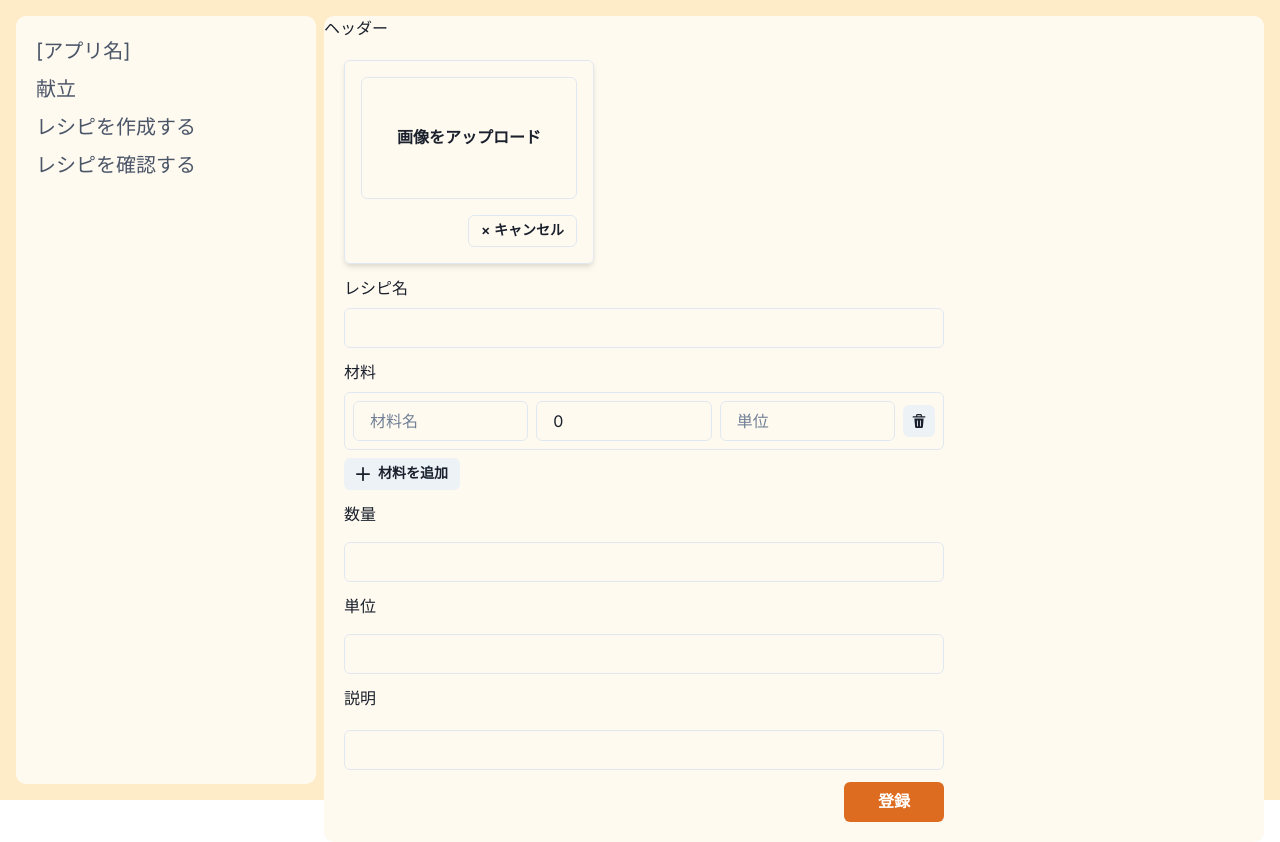
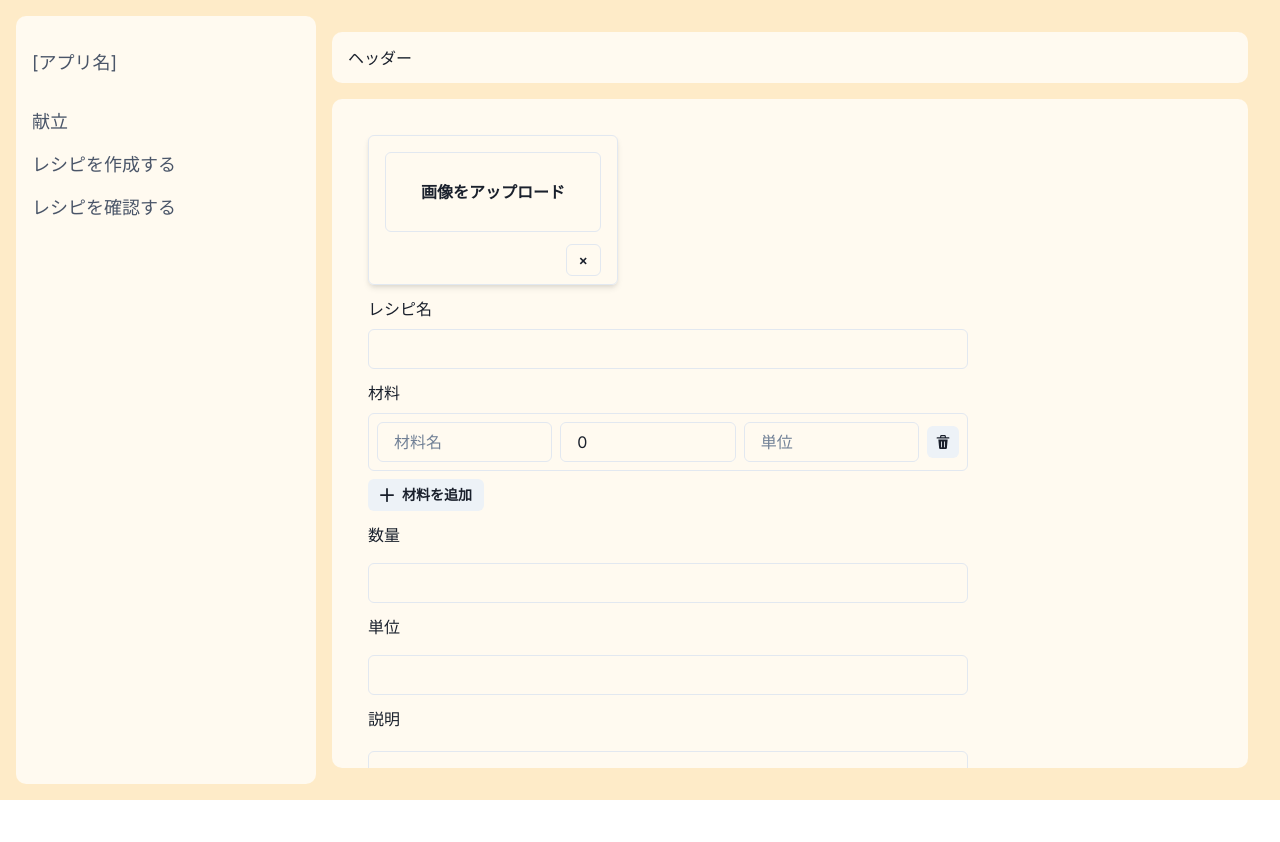
Before and after one commit to Syumai3/recipe-shopper-app, a Next.js app in the folder frontend/: page /createRecipe in a window 1280 px wide. After the commit the page ends 800 px from the top, so only its background shows below. Built offline with nearby package versions, Linux system fonts and the light colour scheme; no server answers.

Commit message:
全体的にレイアウトを整える

```diff
--- a/frontend/app/components/SendImageForm.tsx
+++ b/frontend/app/components/SendImageForm.tsx
@@ -1,4 +1,4 @@
-"use client";
+'use client';
 
 import {
   Box,
@@ -7,17 +7,17 @@ import {
   FormLabel,
   HStack,
   Image,
-} from "@chakra-ui/react";
-import React, { useRef, useState } from "react";
-import { ImageInput } from "./ImageInput";
+} from '@chakra-ui/react';
+import React, { useRef, useState } from 'react';
+import { ImageInput } from './ImageInput';
 
-const IMAGE_ID = "image";
+const IMAGE_ID = 'image';
 
 export function SendImageForm() {
   const fileInputRef = useRef<HTMLInputElement>(null);
   const [imageFile, setImageFile] = useState<File | null>(null);
-  const [fileName, setFileName] = useState("");
-  const [imageSource, setImageSource] = useState("");
+  const [fileName, setFileName] = useState('');
+  const [imageSource, setImageSource] = useState('');
 
   const selectFile = () => {
     if (!fileInputRef.current) return;
@@ -45,10 +45,10 @@ export function SendImageForm() {
 
   // キャンセルボタンを押した際の処理
   const handleClickCancelButton = () => {
-    setFileName("");
-    setImageSource("");
+    setFileName('');
+    setImageSource('');
     if (fileInputRef.current) {
-      fileInputRef.current.value = "";
+      fileInputRef.current.value = '';
     }
   };
 
@@ -58,20 +58,20 @@ export function SendImageForm() {
     <Box
       as="form"
       w="250px"
+      h="150px"
       p={4}
       borderWidth={1}
       borderRadius="md"
       boxShadow="md"
     >
-      <FormControl mb={4}>
+      <FormControl mb={3}>
         <Button
           onClick={selectFile}
           variant="outline"
           width="100%"
-          height="auto"
+          height="80px"
           aspectRatio={16 / 9}
         >
-          {" "}
           {fileName ? (
             <Image
               src={imageSource}
@@ -81,7 +81,7 @@ export function SendImageForm() {
               maxHeight="100%"
             />
           ) : (
-            "画像をアップロード"
+            '画像をアップロード'
           )}
         </Button>
         <ImageInput
@@ -94,7 +94,7 @@ export function SendImageForm() {
       {/* キャンセルボタン */}
       <HStack spacing={4} justify="flex-end">
         <Button onClick={handleClickCancelButton} variant="outline" size="sm">
-          × キャンセル
+          ×
         </Button>
       </HStack>
     </Box>
--- a/frontend/app/components/Sidebar.tsx
+++ b/frontend/app/components/Sidebar.tsx
@@ -1,44 +1,48 @@
-import { Box, Link as ChakraLink, VStack } from "@chakra-ui/react";
-import React from "react";
+import { Box, Link as ChakraLink, VStack } from '@chakra-ui/react';
+import React from 'react';
 
 export default function Sidebar() {
   return (
     <Box
-			w={{ base: "200px", md: "300px" }}
+      w={{ base: '200px', md: '300px' }}
       maxW="30%"
       bgColor="orange.50"
       borderRadius={10}
+      height="100%"
+      p={4}
     >
-			<VStack align="start" m={5}>
+      <Box h="60px" display="flex" alignItems="center" mb={4}>
         <ChakraLink
           href="./"
-					fontSize="xl"
+          fontSize="lg"
           color="gray.600"
-					_hover={{ textDecoration: "none", color: "gray.400" }}
+          _hover={{ textDecoration: 'none', color: 'gray.400' }}
         >
           [アプリ名]
         </ChakraLink>
+      </Box>
+      <VStack align="start" spacing={4}>
         <ChakraLink
           href="./menu"
-					fontSize="xl"
+          fontSize="lg"
           color="gray.600"
-					_hover={{ textDecoration: "none", color: "gray.400" }}
+          _hover={{ textDecoration: 'none', color: 'gray.400' }}
         >
           献立
         </ChakraLink>
         <ChakraLink
           href="./createRecipe"
-					fontSize="xl"
+          fontSize="lg"
           color="gray.600"
-					_hover={{ textDecoration: "none", color: "gray.400" }}
+          _hover={{ textDecoration: 'none', color: 'gray.400' }}
         >
           レシピを作成する
         </ChakraLink>
         <ChakraLink
           href="./recipes"
-					fontSize="xl"
+          fontSize="lg"
           color="gray.600"
-					_hover={{ textDecoration: "none", color: "gray.400" }}
+          _hover={{ textDecoration: 'none', color: 'gray.400' }}
         >
           レシピを確認する
         </ChakraLink>
--- a/frontend/app/layout.tsx
+++ b/frontend/app/layout.tsx
@@ -1,14 +1,14 @@
-import { Box, HStack, VStack } from "@chakra-ui/react";
-import type { Metadata } from "next";
-import { Inter } from "next/font/google";
-import ApolloChakraProvider from "./ApolloChakraProvider";
-import Sidebar from "./components/Sidebar";
+import { Box, Flex, HStack, VStack } from '@chakra-ui/react';
+import type { Metadata } from 'next';
+import { Inter } from 'next/font/google';
+import ApolloChakraProvider from './ApolloChakraProvider';
+import Sidebar from './components/Sidebar';
 
-const inter = Inter({ subsets: ["latin"] });
+const inter = Inter({ subsets: ['latin'] });
 
 export const metadata: Metadata = {
-	title: "Create Next App",
-	description: "Generated by create next app",
+  title: 'Create Next App',
+  description: 'Generated by create next app',
 };
 
 export default function RootLayout({
@@ -20,28 +20,39 @@ export default function RootLayout({
     <html lang="ja">
       <body className={inter.className}>
         <ApolloChakraProvider>
-					<HStack
+          <Flex
             h="100vh"
             w="100%"
+            bgColor="orange.100"
             alignItems="stretch"
-						bgColor="orange.100"
             p={4}
           >
             <Sidebar />
-						<VStack flexGrow={1} spacing={0}>
-							<Box h="60px" w="100%" bgColor="orange.50" borderTopRadius={10}>
+            <Flex flexDirection="column" flexGrow={1} p={4} overflowY="auto">
+              <Box
+                h="60px"
+                w="100%"
+                bgColor="orange.50"
+                borderRadius={10}
+                mb={4}
+                display="flex"
+                alignItems="center"
+                paddingLeft={4}
+              >
                 <h1>ヘッダー</h1>
               </Box>
               <Box
                 flexGrow={1}
                 w="100%"
                 bgColor="orange.50"
-								borderBottomRadius={10}
+                borderRadius={10}
+                p={4}
+                overflowY="auto"
               >
                 {children}
               </Box>
-						</VStack>
-					</HStack>
+            </Flex>
+          </Flex>
         </ApolloChakraProvider>
       </body>
     </html>
```
Lines whose indentation alone changed are shown as unchanged.
